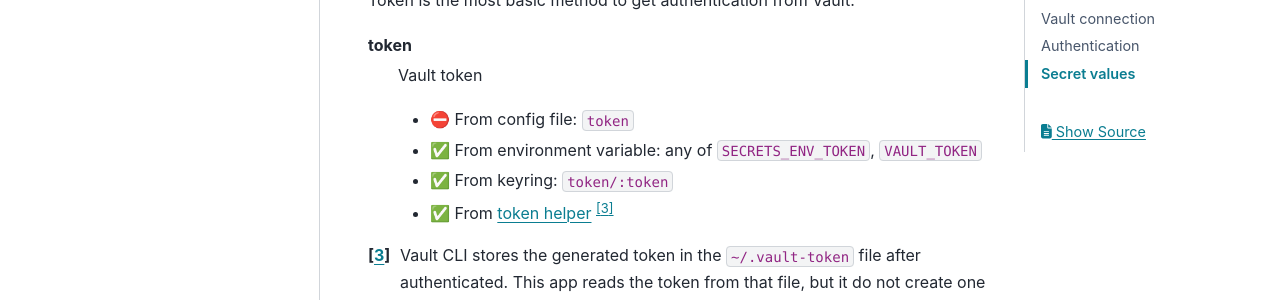
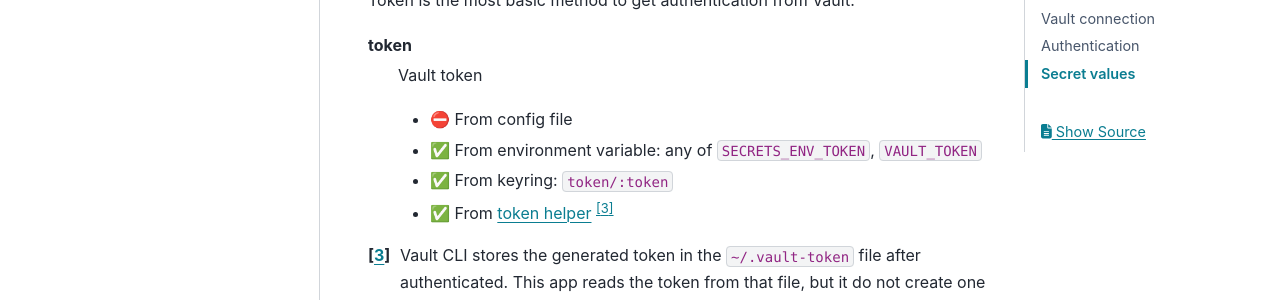
Before and after one commit to tzing/secrets.env, a Sphinx documentation site: the page built from docs/configure.rst, in a window 1280 px wide and 900 px high, scrolled down 3432 px. Shown: the part 151-451 px from the top of the window. Built offline with Sphinx 7.4.7 and the PyData theme 0.15.4, drawn with Linux system fonts in a browser that asks for light colours.

Commit message:
Fix document (#39)
fix doc

```diff
--- a/docs/configure.rst
+++ b/docs/configure.rst
@@ -238,7 +238,7 @@
 token
    Vault token
 
-   * ⛔️ From config file: ``token``
+   * ⛔️ From config file
    * ✅ From environment variable: any of ``SECRETS_ENV_TOKEN``, ``VAULT_TOKEN``
    * ✅ From keyring: ``token/:token``
    * ✅ From `token helper`_ [#token-helper]_
```
